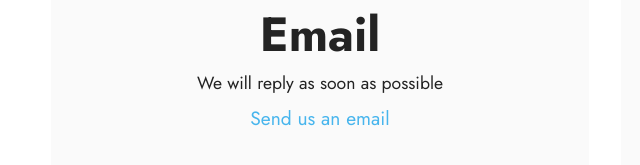
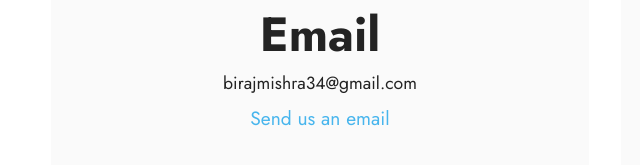
Before and after one commit to biraj33/pairmedia, a plain HTML site: page about.html in a window 1280 px wide. Shown: the part 1829-1994 px from the top of the page, 35-675 px from the left. Drawn offline with Linux system fonts and the light colour scheme; files whose address does not match are found by name.

Commit message:
Update about.html mail address has beeen change i frontend side

```diff
--- a/about.html
+++ b/about.html
@@ -196,7 +196,7 @@
                             <strong>Email</strong>
                         </h4>
                         <p class="mbr-text mbr-fonts-style mb-2 display-4">
-                            We will reply as soon as possible</p>
+                            birajmishra34@gmail.com</p>
                         <h5 class="link mbr-fonts-style display-7"><a href="mailto:birajmishra34@gmail.com" class="text-info">Send us an
                                 email</a>
                         </h5>
```
